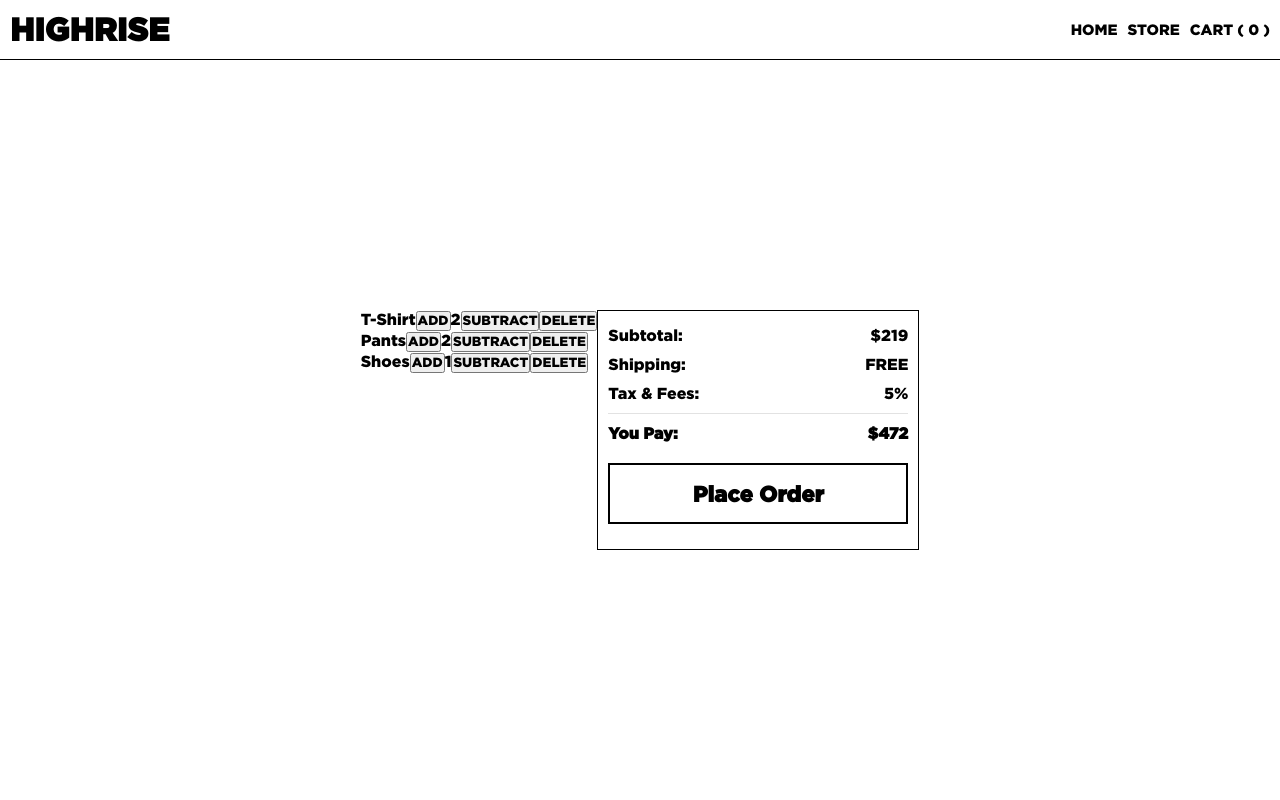
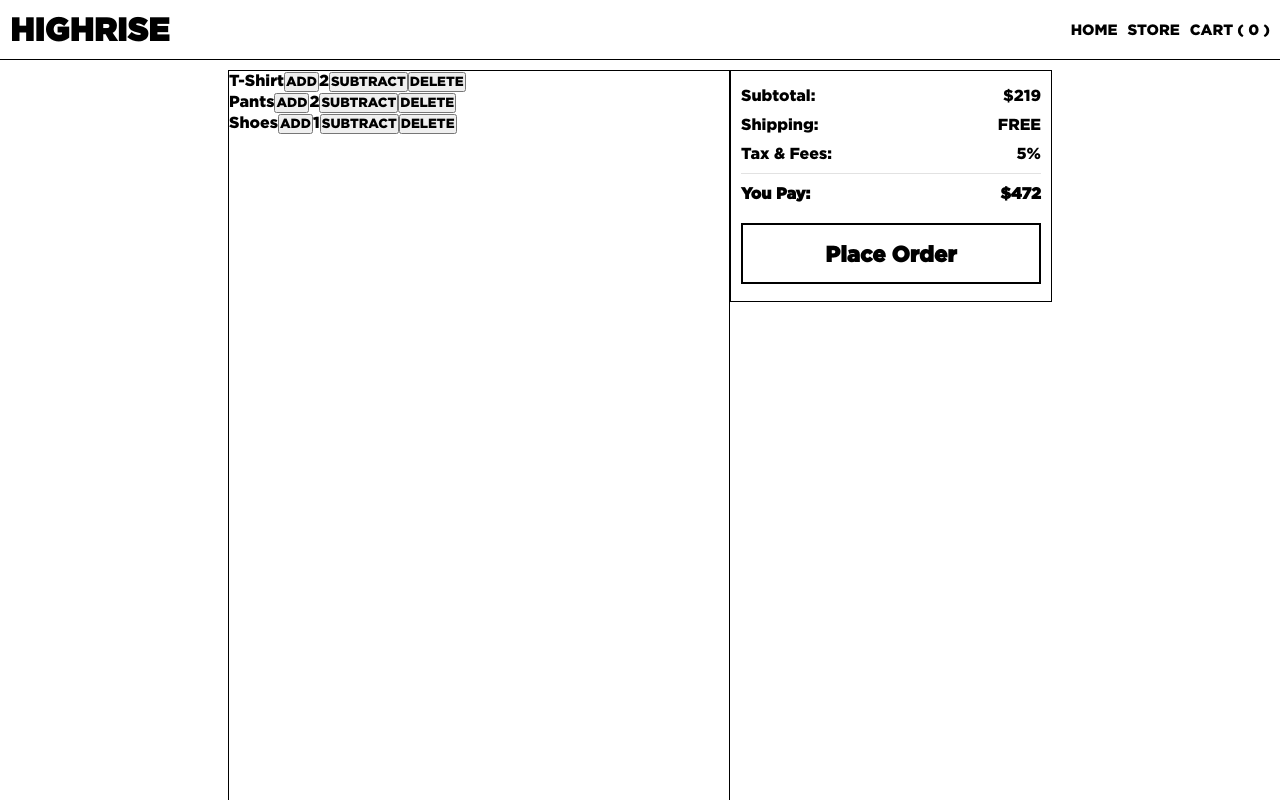
Before and after one commit to josephdorman/shopping-cart, a React (Vite) app: page /cart in a window 1280 px wide. Shown: the top 800 px of the page. Built offline with nearby package versions, Linux system fonts and the light colour scheme; no server answers.

Commit message:
fix spacing

```diff
--- a/src/styles/cart.css
+++ b/src/styles/cart.css
@@ -1,5 +1,11 @@
 .cart {
   display: flex;
+}
+
+.items {
+  width: 500px;
+  height: 900px;
+  border: 1px solid black;
 }
 
 .checkout {
@@ -8,6 +14,7 @@
   border: 1px solid black;
   padding: 15px 10px;
   width: 300px;
+  max-height: 200px;
 }
 
 .checkout p {
```
